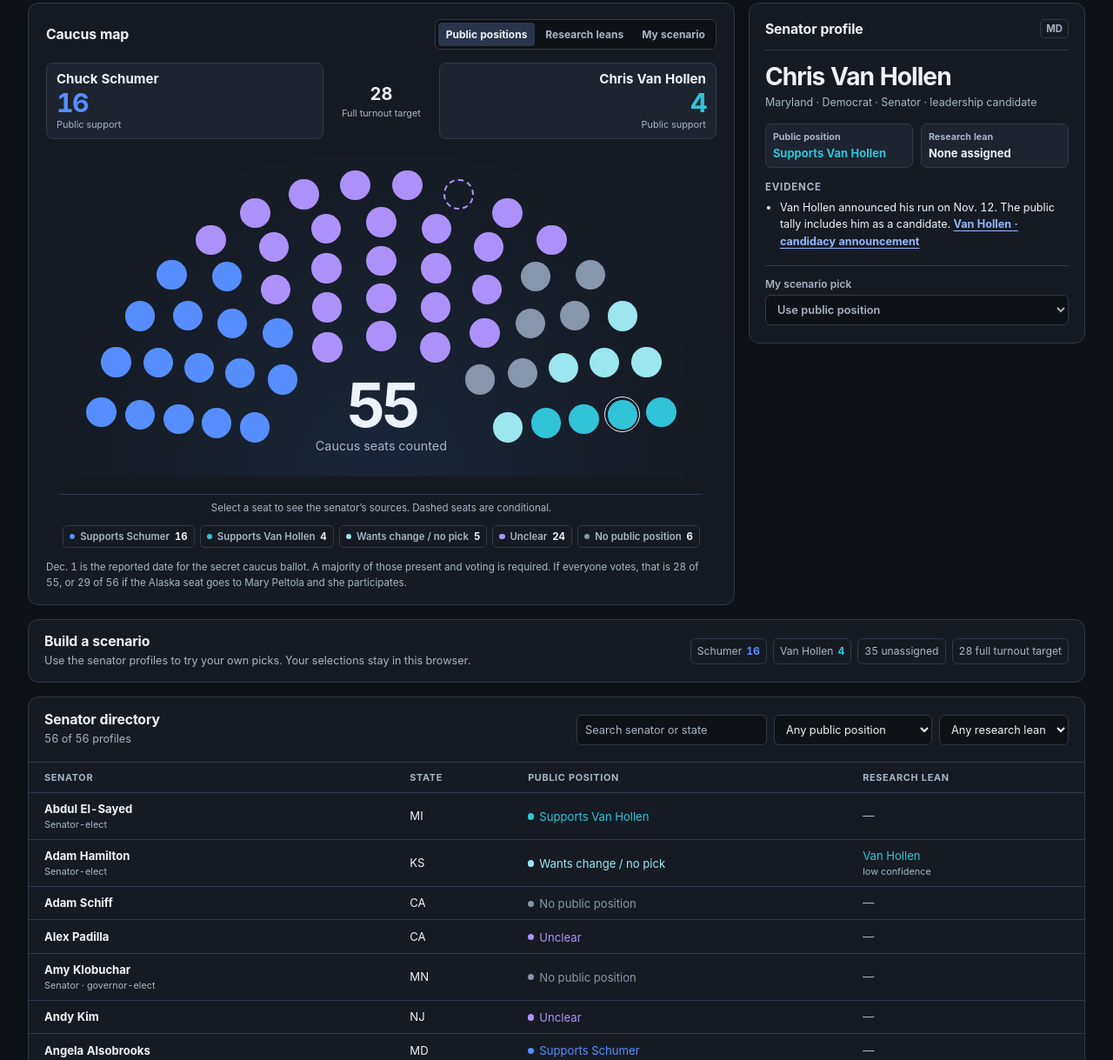
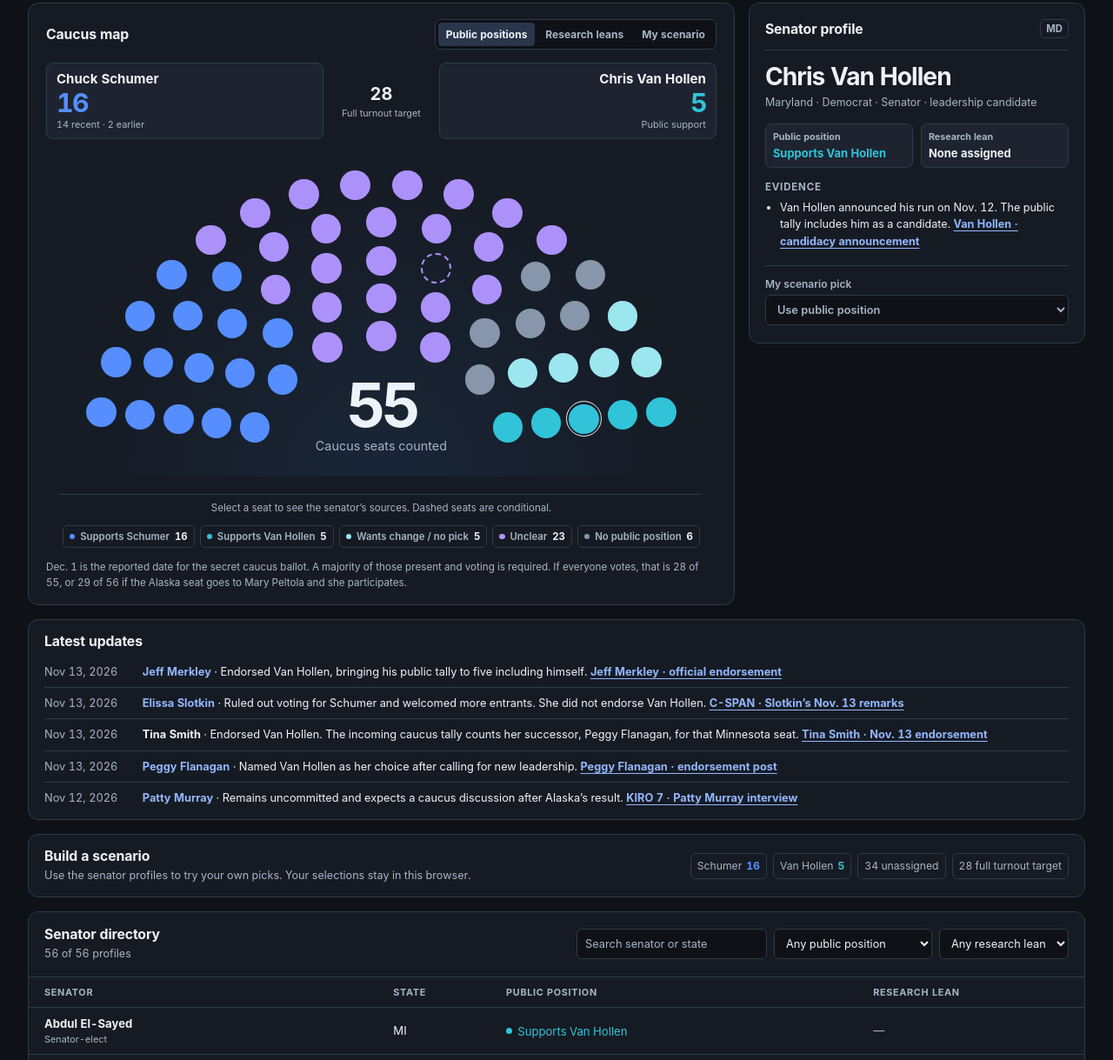
Before and after one commit to aman-agarwal6/senate-leadership-tracker, a plain HTML site: page index.html in a window 1280 px wide. Shown: the part 221-1440 px from the top of the page at 87% size. Drawn offline with Linux system fonts and the light colour scheme.

Commit message:
Track public Senate leadership endorsement changes

```diff
--- a/index.html
+++ b/index.html
@@ -70,6 +70,13 @@
         </aside>
       </div>
 
+      <section class="panel updates-panel" id="latest-updates" aria-labelledby="updates-heading" hidden>
+        <header class="panel-header">
+          <h2 id="updates-heading">Latest updates</h2>
+        </header>
+        <ul class="updates-list" id="updates-list"></ul>
+      </section>
+
       <section class="panel scenario-panel" aria-labelledby="scenario-heading">
         <div>
           <h2 id="scenario-heading">Build a scenario</h2>
--- a/leadership-data.json
+++ b/leadership-data.json
@@ -2,25 +2,20 @@
   "asOf": "2026-11-13",
   "electionDate": "2026-12-01",
   "caucusNote": "Dec. 1 is the reported date for the secret caucus ballot. A majority of those present and voting is required. If everyone votes, that is 28 of 55, or 29 of 56 if the Alaska seat goes to Mary Peltola and she participates.",
-  "methodology": "Public support includes the candidates and the latest explicit endorsement we found, with older statements dated in the individual notes. Calls for change without a named pick are separate. Research leanings are editorial judgments based on cited statements or working relationships. Low confidence signals are tentative, and names without enough evidence stay open. The secret ballot means the public tally can differ from the actual vote.",
+  "methodology": "Public support includes the candidates and the latest explicit endorsement we found. Earlier endorsements count under the original public-record method and are labeled separately when they have not been reaffirmed after Van Hollen entered. Calls for change without a named pick are separate. Research leans are tentative editorial judgments based on the cited evidence. The ballot is secret.",
   "methodologySources": [
     "rules",
-    "axios",
-    "ap",
+    "axiosUpdate",
+    "apUpdate",
     "roster",
     "drop",
     "alaska",
-    "mpr",
-    "tnrTally"
+    "mpr"
   ],
   "sources": {
     "ap": {
       "label": "Associated Press · leadership challenge",
       "url": "https://apnews.com/article/van-hollen-schumer-senate-democratic-leader-6d74c189cb6c065c9a810a1cf1a53436"
-    },
-    "axios": {
-      "label": "Axios · December 1 caucus vote",
-      "url": "https://www.axios.com/2026/11/13/schumer-van-hollen-senate-majority-leader"
     },
     "rules": {
       "label": "Senate Democratic Conference rules · Rules III and V",
@@ -162,17 +157,9 @@
       "label": "Oregon Capital Chronicle · Ron Wyden press conference",
       "url": "https://oregoncapitalchronicle.com/2026/11/09/oregons-u-s-sen-wyden-says-hell-use-most-powerful-senate-committee-to-undo-republican-cuts/"
     },
-    "oregon": {
-      "label": "KGW · Oregon senators’ interviews",
-      "url": "https://www.kgw.com/article/news/politics/national-politics/medicare-for-all-debt-free-college-oregon-senators-reveal-plans-democratic-controlled-congress/283-542d2850-4219-4323-bd76-8452c71aef5c"
-    },
     "fight": {
       "label": "Vanity Fair · reporting on Senate strategy disagreements",
       "url": "https://www.vanityfair.com/news/story/chuck-schumer-senate-fight-club"
-    },
-    "merkley": {
-      "label": "Van Hollen and Merkley · joint resolution",
-      "url": "https://www.vanhollen.senate.gov/news/press-releases/van-hollen-joins-merkley-colleagues-in-historic-call-for-us-recognition-of-palestinian-statehood"
     },
     "dscc": {
       "label": "DSCC · Schiff and Blunt Rochester roles",
@@ -229,6 +216,34 @@
     "colomInterview": {
       "label": "The New Republic · Scott Colom interview coverage",
       "url": "https://newrepublic.com/post/217987/scott-colom-pushes-back-schumer-recruit-mississippi-senate-win"
+    },
+    "axiosUpdate": {
+      "label": "Axios · Nov. 13 endorsement count",
+      "url": "https://www.axios.com/2026/11/13/democrats-schumer-van-hollen-senate-leader"
+    },
+    "apUpdate": {
+      "label": "Associated Press · Nov. 13 leadership update",
+      "url": "https://apnews.com/article/schumer-van-hollen-democrats-senate-92bcb978c178e99b5c2a5dee2d5e0711"
+    },
+    "merkleyEndorsement": {
+      "label": "Jeff Merkley · official endorsement",
+      "url": "https://www.merkley.senate.gov/merkley-puts-his-support-behind-van-hollen-for-senate-majority-leader/"
+    },
+    "slotkinClip": {
+      "label": "C-SPAN · Slotkin’s Nov. 13 remarks",
+      "url": "https://x.com/cspan/status/2121315064972001671"
+    },
+    "smithEndorsement": {
+      "label": "Tina Smith · Nov. 13 endorsement",
+      "url": "https://x.com/SenTinaSmith/status/2121291521945465077"
+    },
+    "murrayInterview": {
+      "label": "KIRO 7 · Patty Murray interview",
+      "url": "https://www.kiro7.com/news/local/sen-patty-murray-speaks-with-kiro-7-about-goals-dc-2027/YE4KSAZ3JVFC5JFMWSU462FTMM/"
+    },
+    "alaskaUpdate": {
+      "label": "Alaska Public Media · Nov. 12 ballot count",
+      "url": "https://alaskapublic.org/news/politics/elections/2026-11-12/jkt-tops-50-in-alaska-governors-race-as-peltola-extends-senate-lead"
     }
   },
   "senators": [
@@ -238,6 +253,10 @@
       "party": "D",
       "position": "unclear",
       "evidence": [
+        {
+          "text": "Peltola widened her first-choice lead in the Nov. 12 ballot count. Alaska’s Senate race remains uncalled, with ranked-choice tabulation scheduled for Nov. 18 if needed.",
+          "source": "alaskaUpdate"
+        },
         {
           "text": "Alaska’s Senate race is uncalled. Peltola is shown only as a possible member of the incoming caucus.",
           "source": "alaska"
@@ -554,9 +573,14 @@
         {
           "text": "NPR listed Alsobrooks among Schumer’s public supporters on Nov. 12, based on her position before her Maryland colleague entered the race.",
           "source": "npr"
+        },
+        {
+          "text": "Recent coverage distinguishes this earlier endorsement from the current public count.",
+          "source": "axiosUpdate"
         }
       ],
-      "analysis": "Earlier public support. Watch for a fresh statement now that both candidates are running."
+      "analysis": "Earlier public support for Schumer. Axios reported on Nov. 13 that it had not been publicly reaffirmed since Van Hollen entered the race.",
+      "priorSupport": true
     },
     {
       "name": "Chris Van Hollen",
@@ -624,13 +648,19 @@
       "position": "oppose-schumer",
       "evidence": [
         {
+          "text": "On Nov. 13, C-SPAN reported that Slotkin said she would not vote for Schumer and welcomed more candidates into the race.",
+          "source": "slotkinClip"
+        },
+        {
+          "text": "Drop Site’s tally records the refusal. Axios still lists her without a named endorsement.",
+          "source": "drop"
+        },
+        {
           "text": "Slotkin called for a different plan from any contender seeking her support, and discussed leadership with Van Hollen.",
           "source": "roll10"
         }
       ],
-      "lean": "van-hollen",
-      "leanConfidence": "low",
-      "analysis": "She has pushed for change alongside Sanders and is engaging with Van Hollen. Her support depends on what a candidate proposes."
+      "analysis": "Slotkin explicitly ruled out Schumer. She remains open to other candidates, so there is no public commitment to Van Hollen."
     },
     {
       "name": "Amy Klobuchar",
@@ -850,6 +880,10 @@
       "position": "schumer",
       "evidence": [
         {
+          "text": "AP’s Nov. 13 reporting confirms Brown is supporting Schumer.",
+          "source": "apUpdate"
+        },
+        {
           "text": "Brown said he would support Schumer after winning Ohio’s special election.",
           "source": "ap9"
         }
@@ -860,26 +894,17 @@
       "name": "Jeff Merkley",
       "state": "OR",
       "party": "D",
-      "position": "unclear",
+      "position": "van-hollen",
       "evidence": [
         {
-          "text": "Merkley said the caucus would discuss the leadership question and did not declare a preference.",
-          "source": "oregon"
+          "text": "On Nov. 13, Merkley publicly endorsed Chris Van Hollen for Senate majority leader. Earlier reports had described him as uncommitted.",
+          "source": "merkleyEndorsement"
         },
         {
-          "text": "The two worked together on a resolution urging recognition of a Palestinian state.",
-          "source": "merkley"
-        },
-        {
-          "text": "Reporting describes their participation in discussions about caucus strategy.",
-          "source": "fight"
-        },
-        {
-          "source": "chambers",
-          "text": "A Nov. 10 report describes Merkley as open to retaining Schumer, without a commitment."
+          "text": "AP confirmed the endorsement and identifies Sanders, El-Sayed and Flanagan as Van Hollen’s other public backers.",
+          "source": "apUpdate"
         }
-      ],
-      "analysis": "Merkley has worked closely with Van Hollen, but post-election reporting said he appeared open to keeping Schumer. Those signals point in different directions."
+      ]
     },
     {
       "name": "Ron Wyden",
@@ -999,9 +1024,14 @@
         {
           "text": "The tracker records his Nov. 12 decision not to restate his earlier support.",
           "source": "roster"
+        },
+        {
+          "text": "Recent coverage distinguishes this earlier endorsement from the current public count.",
+          "source": "axiosUpdate"
         }
       ],
-      "analysis": "His last explicit support predates the challenge. He declined to publicly restate his preference after the midterms."
+      "analysis": "Earlier public support for Schumer. Axios reported on Nov. 13 that it had not been publicly reaffirmed since Van Hollen entered the race.",
+      "priorSupport": true
     },
     {
       "name": "Bernie Sanders",
@@ -1051,6 +1081,10 @@
       "position": "unclear",
       "evidence": [
         {
+          "text": "In a Nov. 12 interview, Murray said the caucus would discuss its choice after the Alaska result. She did not name a candidate.",
+          "source": "murrayInterview"
+        },
+        {
           "text": "Murray said the caucus would discuss and decide privately.",
           "source": "wa"
         }
@@ -1068,5 +1102,37 @@
         }
       ]
     }
+  ],
+  "updates": [
+    {
+      "date": "2026-11-13",
+      "name": "Jeff Merkley",
+      "text": "Endorsed Van Hollen, bringing his public tally to five including himself.",
+      "source": "merkleyEndorsement"
+    },
+    {
+      "date": "2026-11-13",
+      "name": "Elissa Slotkin",
+      "text": "Ruled out voting for Schumer and welcomed more entrants. She did not endorse Van Hollen.",
+      "source": "slotkinClip"
+    },
+    {
+      "date": "2026-11-13",
+      "name": "Tina Smith",
+      "text": "Endorsed Van Hollen. The incoming caucus tally counts her successor, Peggy Flanagan, for that Minnesota seat.",
+      "source": "smithEndorsement"
+    },
+    {
+      "date": "2026-11-13",
+      "name": "Peggy Flanagan",
+      "text": "Named Van Hollen as her choice after calling for new leadership.",
+      "source": "flanagan"
+    },
+    {
+      "date": "2026-11-12",
+      "name": "Patty Murray",
+      "text": "Remains uncommitted and expects a caucus discussion after Alaska’s result.",
+      "source": "murrayInterview"
+    }
   ]
 }
--- a/leadership.css
+++ b/leadership.css
@@ -250,6 +250,14 @@ h1 { margin: 5px 0 8px; font-size: clamp(1.9rem, 4.3vw, 3.1rem); line-height: 1.
 .profile-scenario label { display: grid; gap: 5px; color: var(--muted); font-size: .75rem; font-weight: 600; }
 .profile-scenario select { width: 100%; }
 
+.updates-panel { margin-top: 16px; padding: 15px 18px; }
+.updates-list { margin: 8px 0 0; padding: 0; list-style: none; }
+.updates-list li { display: grid; grid-template-columns: minmax(6.3rem, max-content) minmax(0, 1fr); gap: 4px 12px; padding: 8px 0; line-height: 1.5; font-size: .8rem; }
+.updates-list li + li { border-top: 1px solid var(--line); }
+.updates-list li:last-child { padding-bottom: 0; }
+.updates-list time { color: var(--muted); }
+.updates-list a { font-weight: 650; }
+
 .scenario-panel { display: flex; align-items: center; gap: 15px; margin-top: 16px; padding: 15px 18px; }
 .scenario-panel p, .roster-header p { margin-top: 4px; color: var(--muted); font-size: .79rem; line-height: 1.45; }
 .scenario-summary { display: flex; flex-wrap: wrap; align-items: center; justify-content: flex-end; gap: 7px; margin-left: auto; color: var(--muted); font-size: .76rem; }
@@ -319,6 +327,7 @@ input::placeholder { color: var(--muted); }
   .filters { max-width: none; justify-content: flex-start; }
 }
 @media (max-width: 420px) {
+  .updates-list li { grid-template-columns: 1fr; }
   .topbar-inner { gap: 8px; padding-inline: 12px; }
   .topbar-label { display: none; }
   .page { padding-inline: 10px; }
--- a/leadership.js
+++ b/leadership.js
@@ -69,6 +69,7 @@ function formatDate(value) {
 }
 
 function labelFor(senator) {
+  if (senator.position === 'schumer' && senator.priorSupport === true) return 'Previously backed Schumer';
   return positions[senator.position];
 }
 
@@ -112,6 +113,10 @@ function choosePositionFilter(position) {
 
 function makeCandidate(position) {
   const total = publicCounts[position];
+  const earlier = roster.filter(senator =>
+    !senator.conditional && senator.position === position && senator.priorSupport === true
+  ).length;
+  const caption = earlier ? (total - earlier) + ' recent · ' + earlier + ' earlier' : 'Public support';
   const button = node('button', 'candidate');
   button.type = 'button';
   button.dataset.position = position;
@@ -120,7 +125,7 @@ function makeCandidate(position) {
   button.append(
     node('span', 'candidate-name', candidates[position]),
     node('strong', 'candidate-number', total),
-    node('span', 'candidate-caption', 'Public support'),
+    node('span', 'candidate-caption', caption),
   );
   button.addEventListener('click', () => choosePositionFilter(position));
   return button;
@@ -207,11 +212,7 @@ function buildRoster() {
     const button = node('button', 'roster-name', senator.name);
     button.type = 'button';
     button.setAttribute('aria-controls', 'senator-panel');
-    button.addEventListener('click', () => {
-      selectSenator(senator);
-      document.querySelector('.profile-name').focus({ preventScroll: true });
-      elements.senatorPanel.scrollIntoView({ block: 'nearest' });
-    });
+    button.addEventListener('click', () => showSenatorProfile(senator));
     nameCell.append(button);
     if (senator.role) nameCell.append(node('span', 'roster-role', senator.role));
 
@@ -382,6 +383,41 @@ function selectSenator(senator) {
   renderProfile();
 }
 
+function showSenatorProfile(senator) {
+  selectSenator(senator);
+  document.querySelector('.profile-name').focus({ preventScroll: true });
+  elements.senatorPanel.scrollIntoView({ block: 'nearest' });
+}
+
+function renderUpdates() {
+  const panel = document.querySelector('#latest-updates');
+  const list = document.querySelector('#updates-list');
+  if (!Array.isArray(data.updates)) return;
+  for (const update of data.updates) {
+    if (!update?.text || !update.date) continue;
+    const entry = node('li');
+    const date = node('time', '', formatDate(update.date));
+    date.dateTime = update.date;
+    const description = node('p');
+    const senator = update.name && roster.find(person => person.name === update.name);
+    if (senator) {
+      const profile = node('button', 'text-button', senator.name);
+      profile.type = 'button';
+      profile.setAttribute('aria-controls', 'senator-panel');
+      profile.addEventListener('click', () => showSenatorProfile(senator));
+      description.append(profile, ' · ');
+    } else if (update.name) {
+      description.append(node('strong', '', update.name), ' · ');
+    }
+    const source = sourceLink(update.source);
+    description.append(update.text);
+    if (source) description.append(' ', source);
+    entry.append(date, description);
+    list.append(entry);
+  }
+  panel.hidden = !list.childElementCount;
+}
+
 function renderScenario() {
   const totalPicks = Object.keys(picks).length;
   const included = roster.filter(senator => !senator.conditional || picks[senator.name]);
@@ -434,6 +470,7 @@ function initialize() {
   renderFilters();
   renderView();
   selectSenator(roster.find(senator => senator.name === 'Chris Van Hollen') || roster[0]);
+  renderUpdates();
   renderScenario();
   renderMethodology();
   elements.tracker.hidden = false;
```
